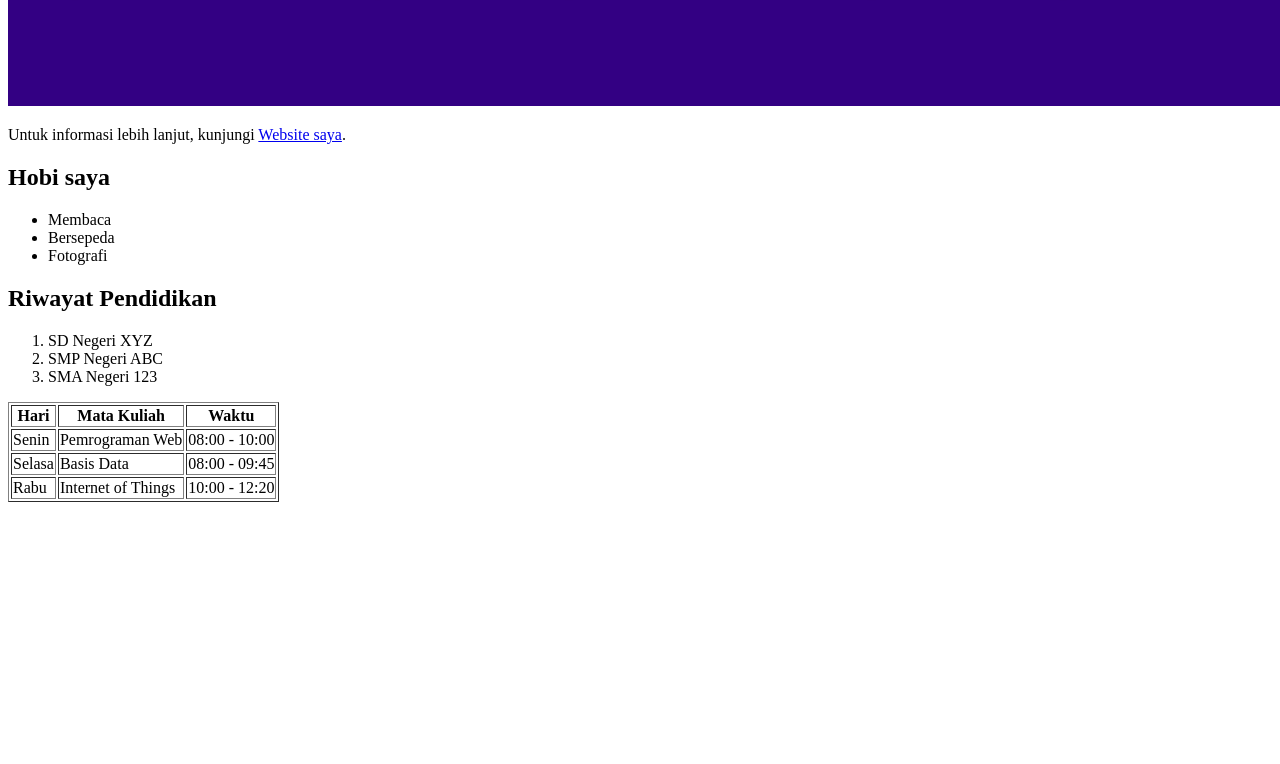
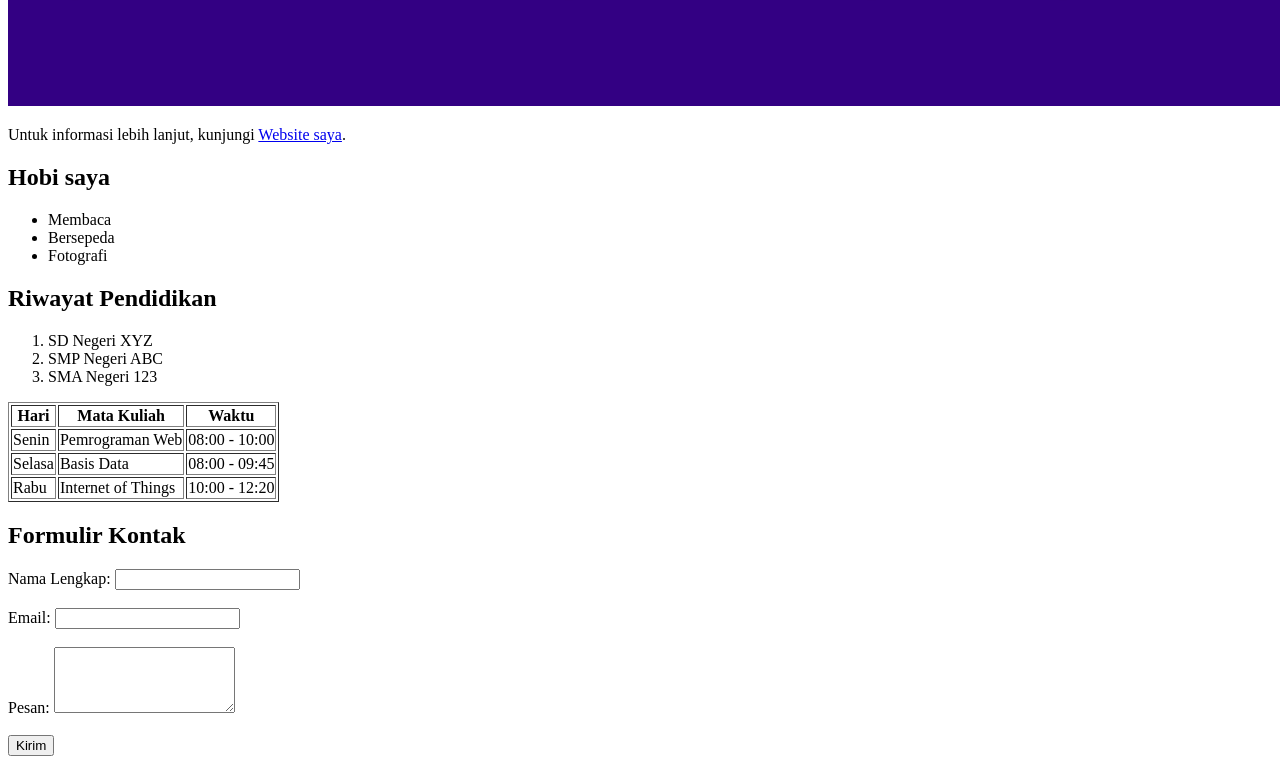
Before and after one commit to christianptrii/Praktikum_HTML, a plain HTML site: page index.html in a window 1280 px wide. Shown: the part 1425-2189 px from the top of the page. Before the commit the page ends 1935 px from the top, so only its background shows below. Drawn offline with Linux system fonts and the light colour scheme.

Commit message:
Formulir

```diff
--- a/index.html
+++ b/index.html
@@ -70,5 +70,20 @@
             <td>10:00 - 12:20</td>
         </tr>
     </table>
+
+    <!-- Formulir -->
+    <h2>Formulir Kontak</h2>
+    <form action="submit_form.php" method="POST">
+        <label for="name">Nama Lengkap:</label>
+        <input type="text" id="name" name="fullname" required><br><br>
+
+        <label for="email">Email:</label>
+        <input type="email" id="email" name="emailaddr" required><br><br>
+
+        <label for="message">Pesan:</label>
+        <textarea name="usermessage" id="message" rows="4"required></textarea><br><br>
+
+        <button type="submit">Kirim</button>
+    </form>
 </body>
 </html>
```
